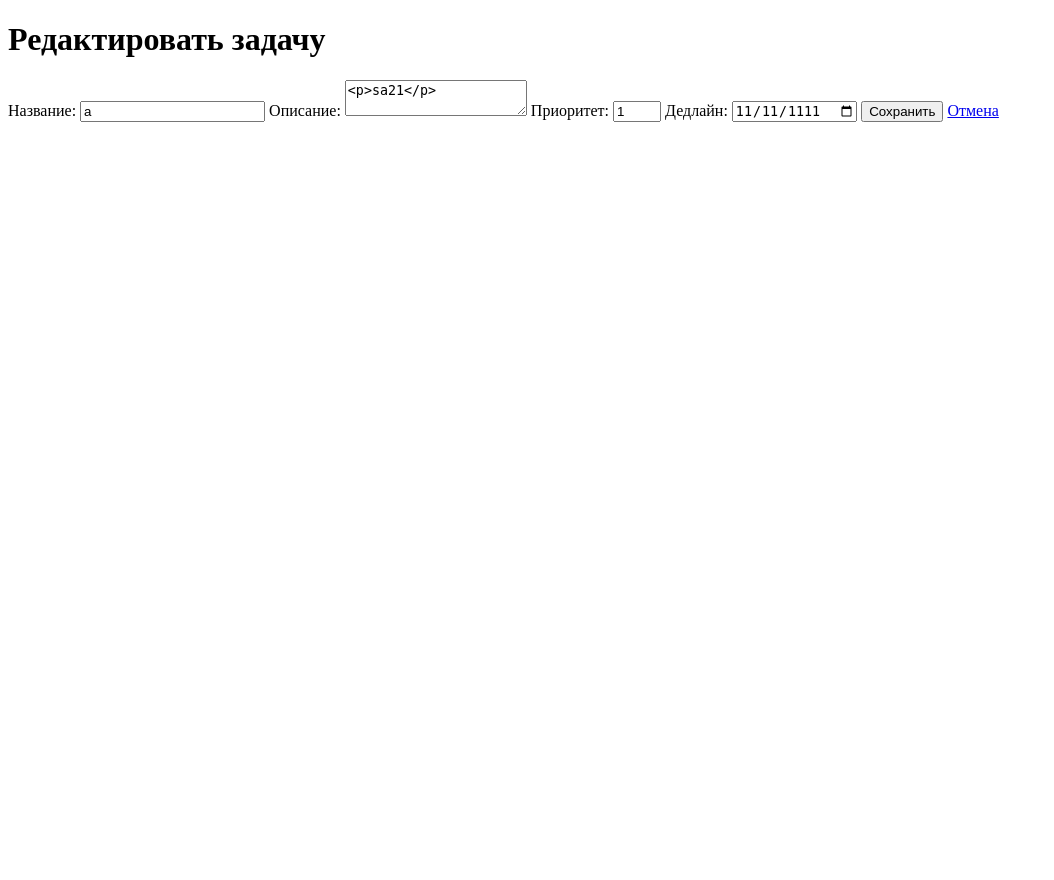
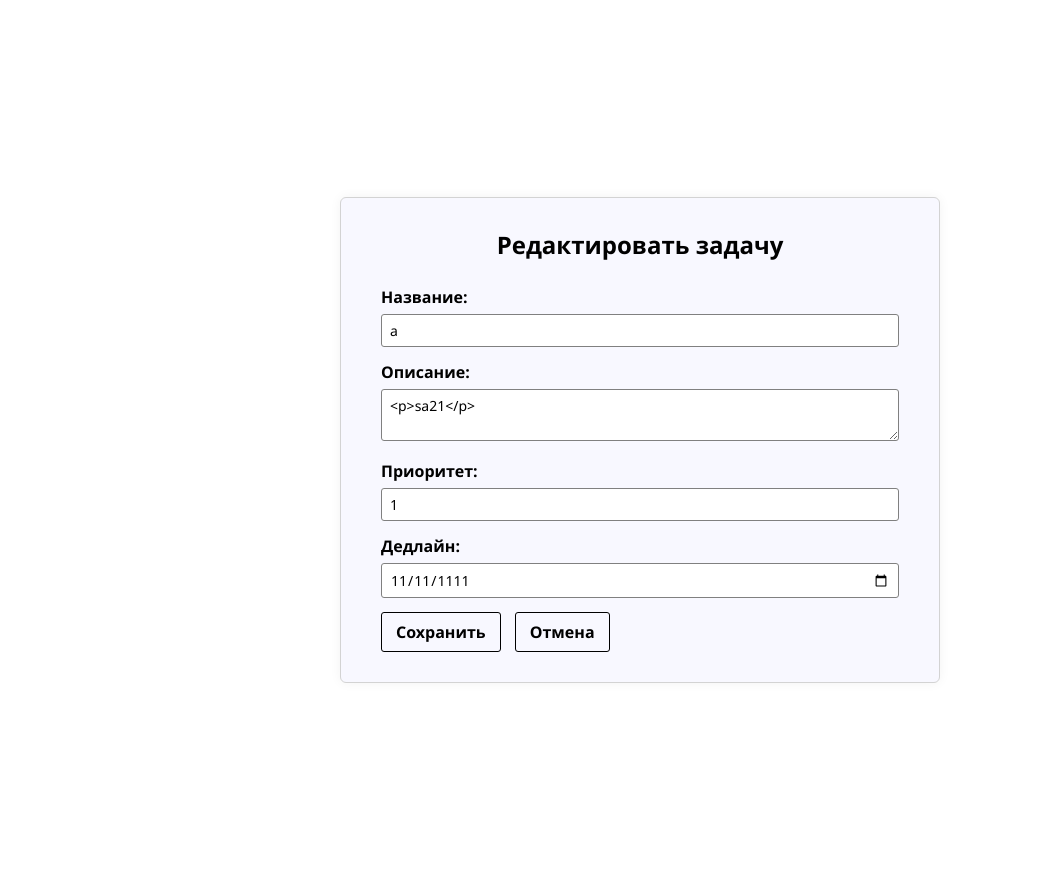
Before and after one commit to MelFxrd/To-Do-List, a Django app: page /tasks/edit/1/ in a window 1280 px wide. Shown: the whole page, without its empty margins (0-1054 px from the left). Before the commit the page ends 122 px from the top, so only its background shows below. Run offline with Django 5.2, Linux system fonts and the light colour scheme; a user stored in the database is signed in; data comes from the database, SQL or seed files in the repository; both versions use the stored data as it was after the commit; some libraries are stand-ins or nearby versions.

Commit message:
Улучшил визуальный стиль страницы Редактирование задачи

```diff
--- /dev/null
+++ b/static/edit_task.css
@@ -0,0 +1,73 @@
+body {
+  font-family: "Segoe UI", Tahoma, Geneva, Verdana, sans-serif;
+  background: white;
+  color: black;
+  margin: 0;
+  padding: 40px;
+  display: flex;
+  justify-content: center;
+  align-items: center;
+  height: 100vh;
+}
+
+.edit-container {
+  width: 100%;
+  max-width: 600px;
+  background: ghostwhite;
+  border: 1px solid lightgray;
+  padding: 30px 40px;
+  border-radius: 6px;
+  box-shadow: 0 0 12px rgba(0, 0, 0, 0.05);
+  box-sizing: border-box;
+}
+
+h1 {
+  margin-top: 0;
+  margin-bottom: 25px;
+  font-size: 24px;
+  font-weight: 700;
+  text-align: center;
+}
+
+label {
+  display: block;
+  margin-bottom: 6px;
+  font-weight: 600;
+}
+
+input[type="text"],
+input[type="number"],
+input[type="date"],
+textarea {
+  width: 100%;
+  padding: 6px 8px;
+  border: 1px solid gray;
+  border-radius: 3px;
+  font-size: 14px;
+  margin-bottom: 14px;
+  font-family: inherit;
+  color: black;
+  background: white;
+  box-sizing: border-box;
+}
+
+button,
+a {
+  padding: 8px 14px;
+  border: 1px solid black;
+  background: transparent;
+  font-weight: 600;
+  cursor: pointer;
+  border-radius: 3px;
+  font-family: inherit;
+  color: black;
+  text-decoration: none;
+  font-size: 16px;
+  display: inline-block;
+  margin-right: 10px;
+}
+
+button:hover,
+a:hover {
+  background: lightgray;
+}
--- a/tasks/templates/edit_task.html
+++ b/tasks/templates/edit_task.html
@@ -3,13 +3,13 @@
 <head>
   <meta charset="UTF-8" />
   <meta name="viewport" content="width=device-width, initial-scale=1.0" />
-  <link rel="stylesheet" href="/static/style.css" />
+  <link rel="stylesheet" href="/static/edit_task.css" />
   <script src="https://cdn.ckeditor.com/ckeditor5/39.0.1/classic/ckeditor.js"></script>
   <title>Редактировать задачу</title>
 </head>
 <body>
+  <div class="edit-container">
     <h1>Редактировать задачу</h1>
-
     <form method="post">
       {% csrf_token %}
       <label>Название:</label>
@@ -27,7 +27,8 @@
       <button type="submit">Сохранить</button>
       <a href="{% url 'task_list' %}">Отмена</a>
     </form>
-
+  </div>
+  <script src="https://cdn.ckeditor.com/ckeditor5/39.0.1/classic/ckeditor.js"></script>
   <script>
     ClassicEditor
       .create(document.querySelector('#description'))
```
Also changed, not shown: db.sqlite3. Lines whose indentation alone changed are shown as unchanged.
